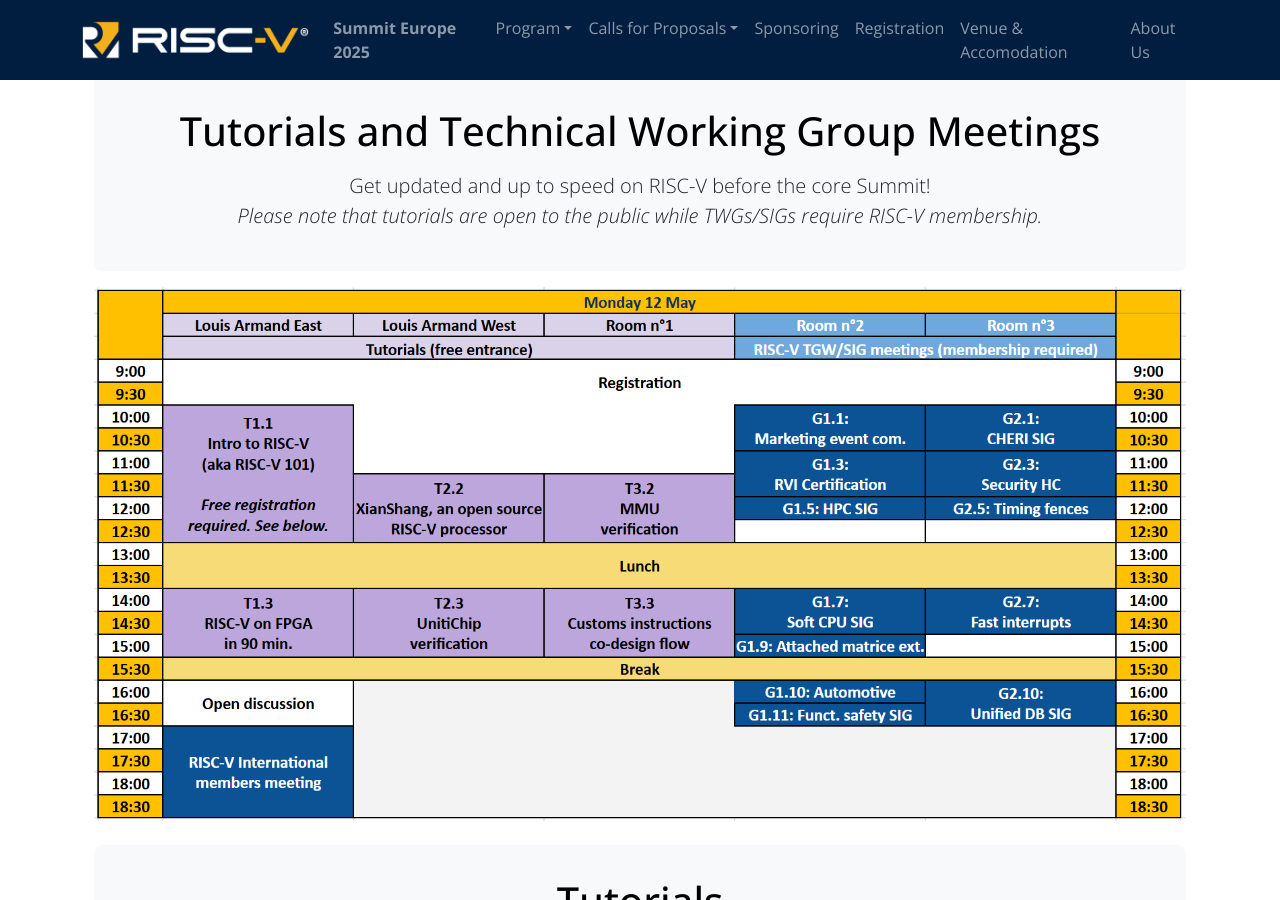
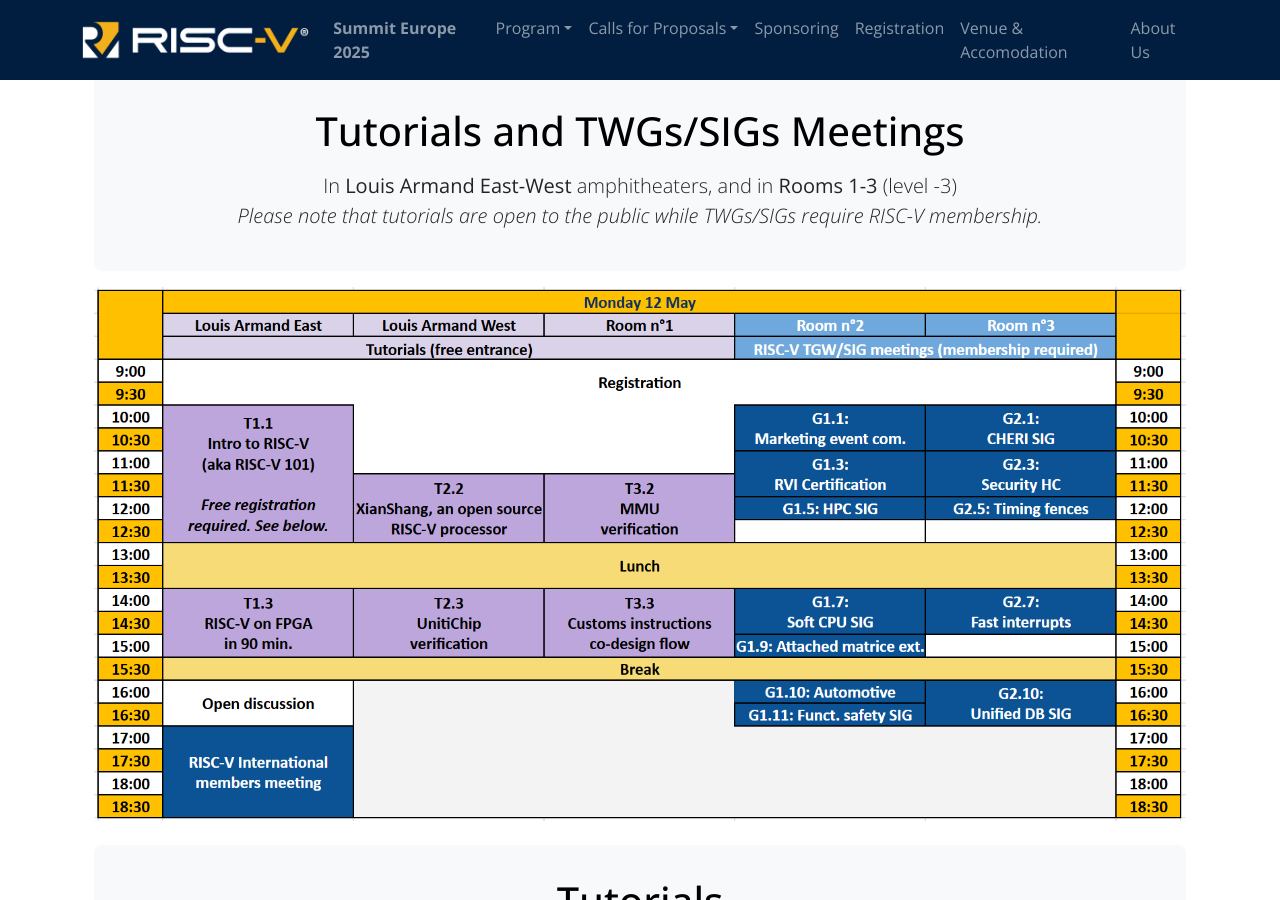
Before and after one commit to riscv-europe/summit-website-development, a Jekyll site: the page built from summit/2025/twg-tutos.md, in a window 1280 px wide and 900 px high. Built offline with Jekyll 4.4.1, drawn with Linux system fonts in a browser that asks for light colours.

Commit message:
Fix: improve wording.

```diff
--- a/summit/2025/twg-tutos.md
+++ b/summit/2025/twg-tutos.md
@@ -4,8 +4,8 @@
 ---
 
 {% include jumboboxstart.html
-    title = "Tutorials and Technical Working Group Meetings"
-    lead = "Get updated and up to speed on RISC-V before the core Summit!<br>*Please note that tutorials are open to the public while TWGs/SIGs require RISC-V membership.*"
+    title = "Tutorials and TWGs/SIGs Meetings"
+    lead = "In <b>Louis Armand East-West</b> amphitheaters, and in <b>Rooms 1-3</b> (level -3)<br>*Please note that tutorials are open to the public while TWGs/SIGs require RISC-V membership.*"
 %}
 
 {% include jumboboxend.html %}
```
